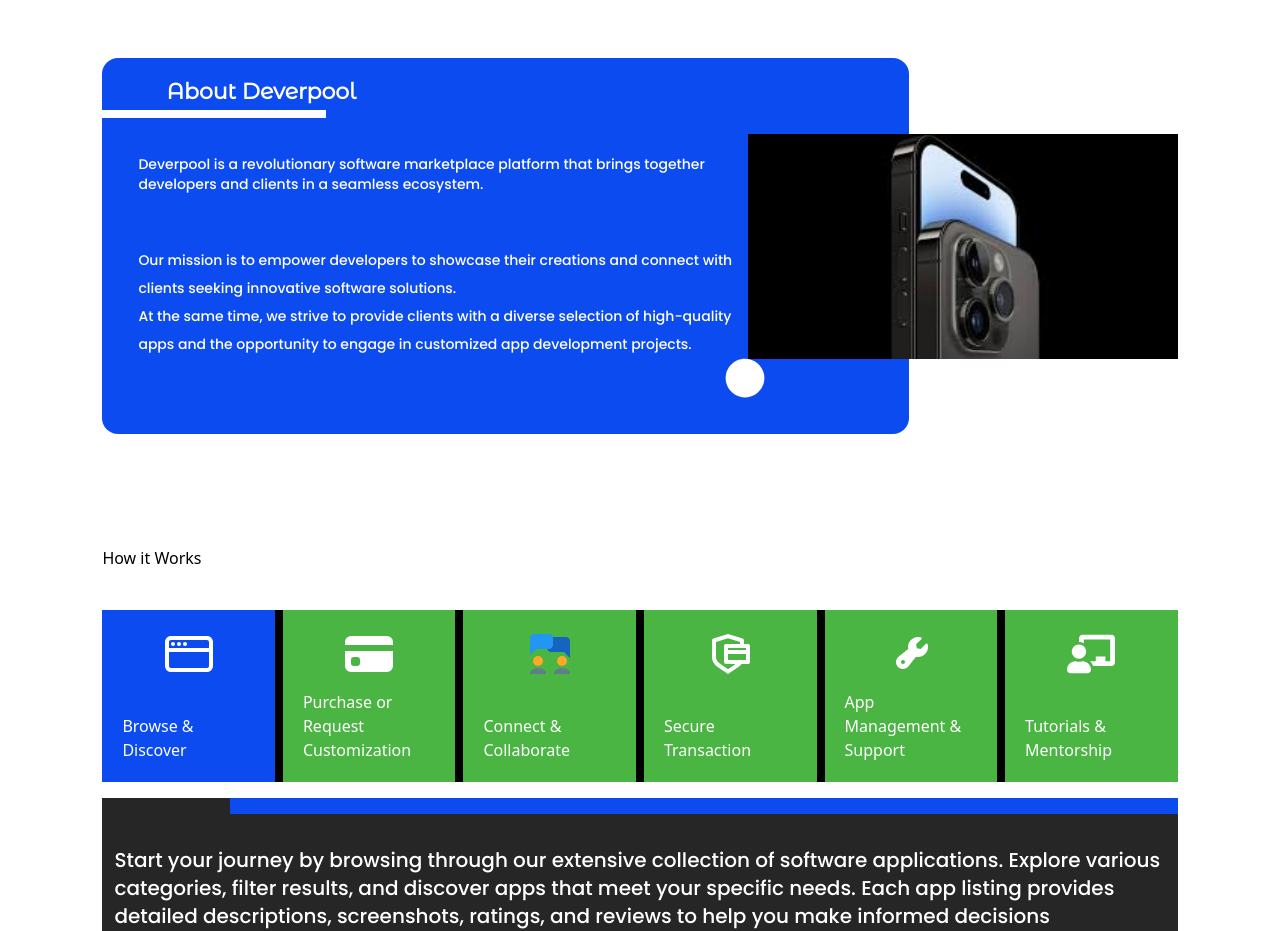
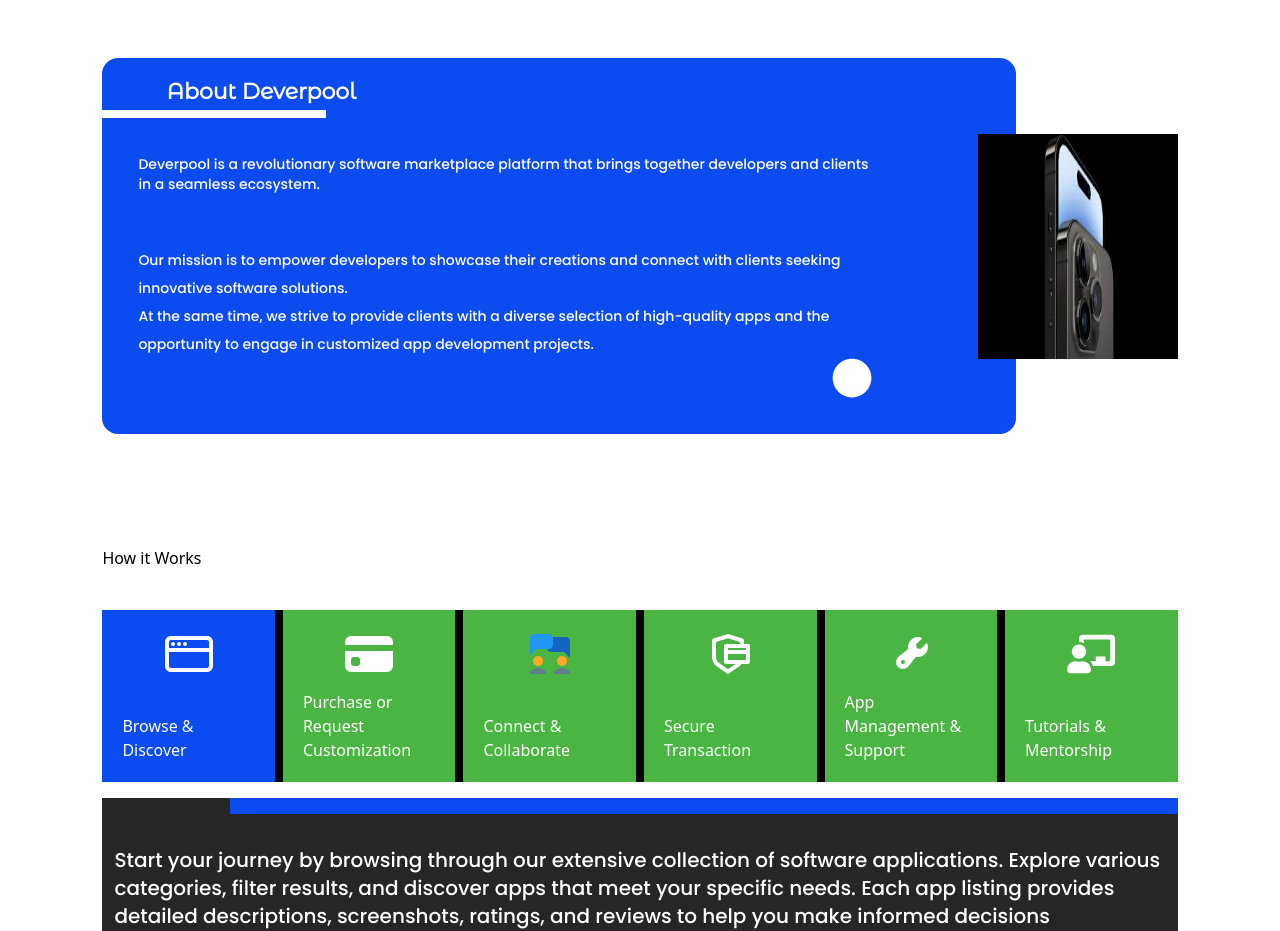
Before and after one commit to Wavei-Haruna/deverpool, a React (Vite) app: page / in a window 1280 px wide. Shown: the part 1900-2831 px from the top of the page. Built offline with nearby package versions, Linux system fonts and the light colour scheme.

Commit message:
about image

```diff
--- a/src/Components/AboutCp.jsx
+++ b/src/Components/AboutCp.jsx
@@ -3,7 +3,7 @@ import { FaCircle } from "react-icons/fa";
 export default function AboutCp() {
   return (
     <main className={`mt-20 relative`}>
-      <div className="relative bg-[#0b4bef] text-sm text-white font-menu rounded-2xl w-3/4 p-9 pr-36 pt-24">
+      <div className="relative bg-[#0b4bef] text-sm text-white font-menu rounded-2xl w-[85%] p-9 pr-36 pt-24">
         <div className="absolute left-0 top-6">
           <h2 className="ml-16 mb-2 capitalize text-[22px] font-semibold font-hero">
             About deverpool
@@ -33,7 +33,7 @@ export default function AboutCp() {
       <img
         src="/Images/devices/i14b.jpg"
         alt=""
-        className="absolute right-0 top-[20%] bottom-5 h-[60%] w-[40%]"
+        className="absolute right-0 top-[20%] bottom-5 h-[60%] w-[40%] max-w-[200px]"
       />
     </main>
   );
```
